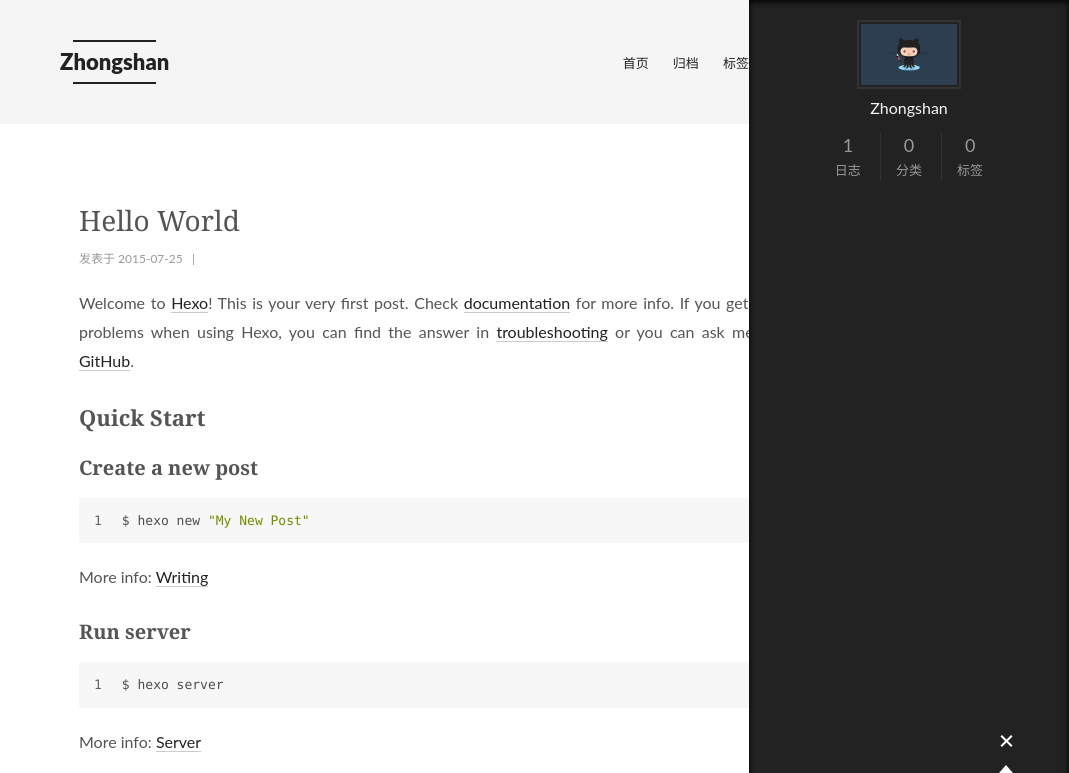
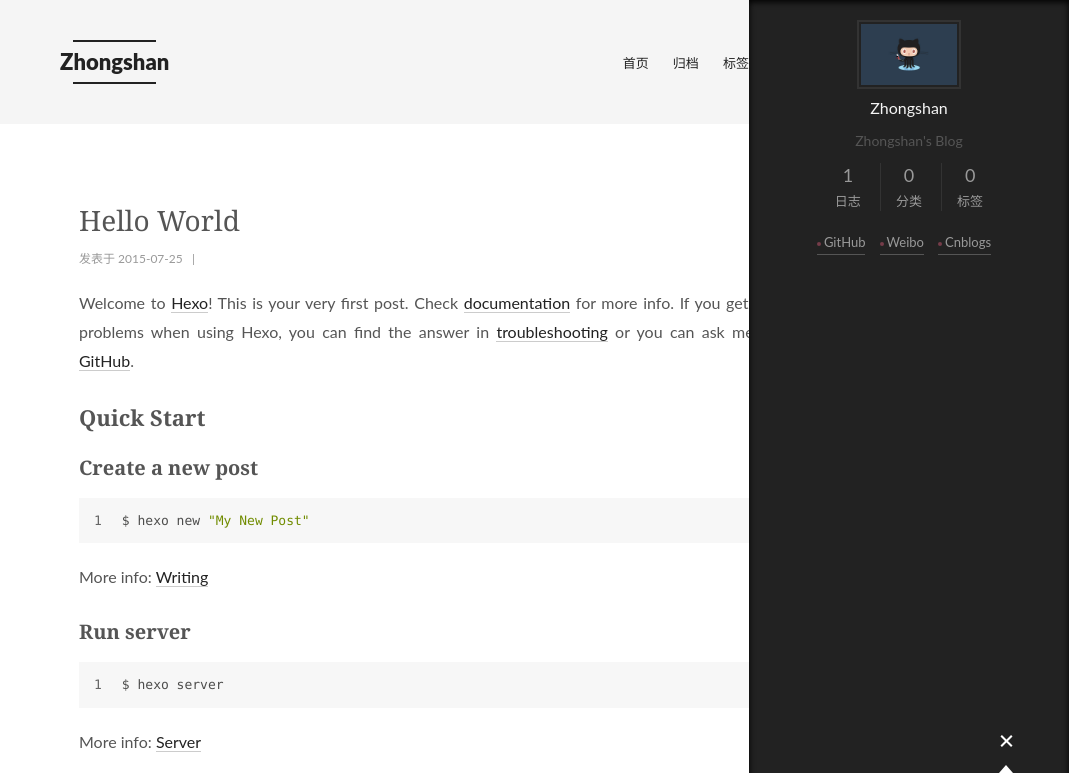
Before and after one commit to zhongshan1993/zhongshan1993.github.io, a plain HTML site: page index.html in a window 1280 px wide. Both pictures are taken after a click on the element 1217 px from the left and 742 px from the top of the page. Shown: the top 773 px of the page, without its empty margins (211-1280 px from the left). Drawn offline with Linux system fonts and the light colour scheme; a script that the page names is missing.

Commit message:
Site updated: 2015-07-25 16:07:56

```diff
--- a/css/main.css
+++ b/css/main.css
@@ -1148,7 +1148,7 @@
   width: 4px;
   height: 4px;
   border-radius: 50%;
-  background: #086c1c;
+  background: #753c49;
 }
 .sidebar-nav {
   margin: 0;
--- a/index.html
+++ b/index.html
@@ -24,9 +24,11 @@
 <link rel="stylesheet" type="text/css" href="/css/main.css?v=0.4.4"/>
 
 
+    <meta name="description" content="Zhongshan's Blog" />
 
 
-  <meta name="keywords" content="Hexo,next" />
+
+  <meta name="keywords" content="Zhongshan,钟山,钟山的个人博客" />
 
 
 
@@ -35,15 +37,15 @@
   <link rel="shorticon icon" type="image/x-icon" href="/favicon.ico?v=0.4.4" />
 
 
-<meta name="description">
+<meta name="description" content="Zhongshan&apos;s Blog">
 <meta property="og:type" content="website">
 <meta property="og:title" content="Zhongshan">
 <meta property="og:url" content="http://yoursite.com/index.html">
 <meta property="og:site_name" content="Zhongshan">
-<meta property="og:description">
+<meta property="og:description" content="Zhongshan&apos;s Blog">
 <meta name="twitter:card" content="summary">
 <meta name="twitter:title" content="Zhongshan">
-<meta name="twitter:description">
+<meta name="twitter:description" content="Zhongshan&apos;s Blog">
 
 
 <script type="text/javascript" id="hexo.configuration">
@@ -247,7 +249,7 @@
           <img class="site-author-image" src="/uploads/avatar.jpg" alt="Zhongshan" itemprop="image"/>
           <p class="site-author-name" itemprop="name">Zhongshan</p>
         </div>
-        <p class="site-description motion-element" itemprop="description"></p>
+        <p class="site-description motion-element" itemprop="description">Zhongshan's Blog</p>
         <nav class="site-state motion-element">
           <div class="site-state-item site-state-posts">
             <a href="/archives">
@@ -275,6 +277,20 @@
 
 
         <div class="links-of-author motion-element">
+
+
+              <span class="links-of-author-item">
+                <a href="https://github.com/zhongshan1993" target="_blank">GitHub</a>
+              </span>
+
+              <span class="links-of-author-item">
+                <a href="http://weibo.com/u/3940227426" target="_blank">Weibo</a>
+              </span>
+
+              <span class="links-of-author-item">
+                <a href="http://www.cnblogs.com/zhongshanblog/" target="_blank">Cnblogs</a>
+              </span>
+
 
         </div>
 
```
Also changed, not shown: 2015/07/25/hello-world/index.html (+18 -2 lines), 404.html (added, +15 -0 lines), archives/2015/07/index.html (+21 -5 lines), archives/2015/index.html (+21 -5 lines), archives/index.html (+21 -5 lines), categories/index.html (+21 -5 lines).
